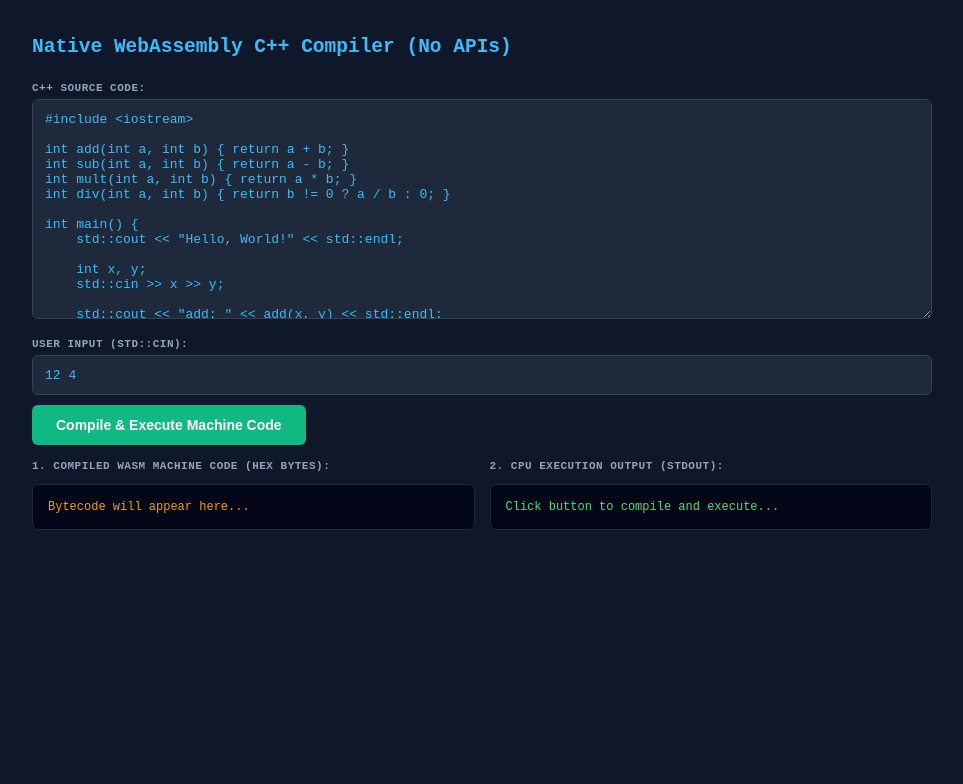
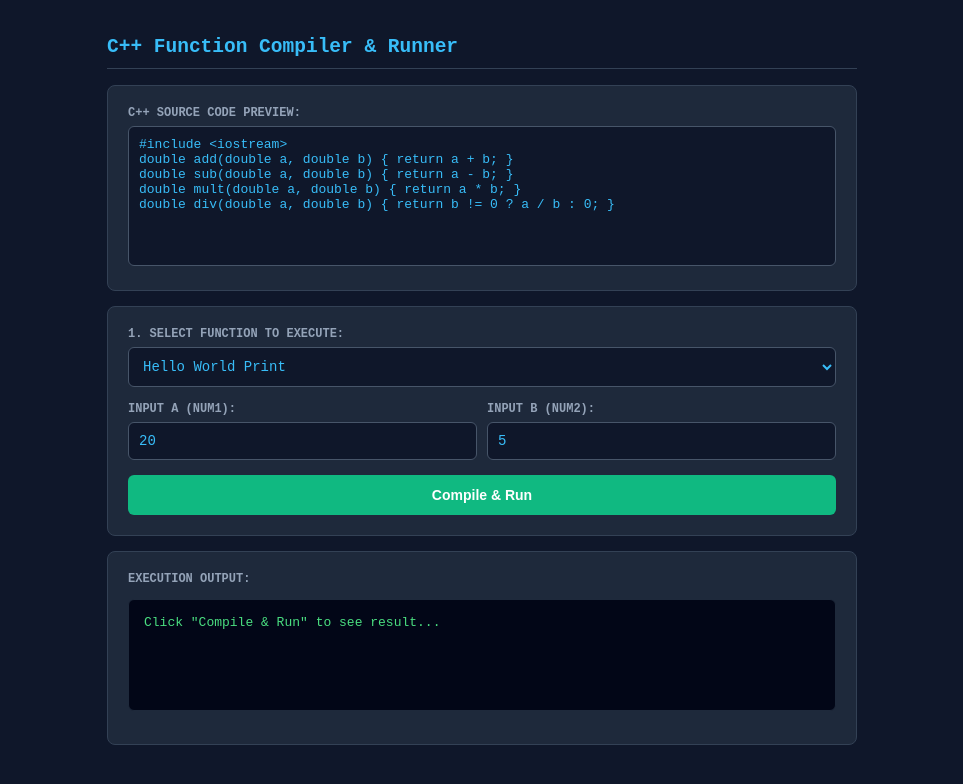
Before and after one commit to sunjinatonni6-lab/CPPify, a plain HTML site: page index.html in a window 1280 px wide. Shown: the whole page, without its empty margins (158-1121 px from the left). Drawn offline with Linux system fonts and the light colour scheme.

Commit message:
Update index.html

```diff
--- a/index.html
+++ b/index.html
@@ -3,219 +3,107 @@
 <head>
   <meta charset="UTF-8">
   <meta name="viewport" content="width=device-width, initial-scale=1.0">
-  <title>Native Wasm C++ Machine Code Compiler</title>
+  <title>C++ Function Compiler & Runner</title>
   <style>
-    body { font-family: monospace; background: #0f172a; color: #f8fafc; padding: 20px; max-width: 900px; margin: auto; }
-    h2 { border-b: 1px solid #334155; padding-bottom: 8px; color: #38bdf8; }
-    textarea, input { width: 100%; background: #1e293b; color: #38bdf8; border: 1px solid #334155; padding: 12px; font-size: 13px; box-sizing: border-box; font-family: inherit; border-radius: 6px; }
-    textarea { height: 220px; resize: vertical; }
-    input { height: 40px; margin-bottom: 10px; }
-    button { background: #10b981; color: #fff; border: none; padding: 12px 24px; font-size: 14px; font-weight: bold; cursor: pointer; border-radius: 6px; transition: 0.2s; }
+    body { font-family: monospace; background: #0f172a; color: #f8fafc; padding: 20px; max-width: 750px; margin: auto; }
+    h2 { color: #38bdf8; border-bottom: 1px solid #334155; padding-bottom: 10px; }
+    .card { background: #1e293b; border: 1px solid #334155; padding: 20px; border-radius: 8px; margin-bottom: 15px; }
+    label { display: block; margin-bottom: 6px; font-weight: bold; color: #94a3b8; font-size: 12px; text-transform: uppercase; }
+    input, select { width: 100%; background: #0f172a; color: #38bdf8; border: 1px solid #475569; padding: 10px; font-size: 14px; border-radius: 6px; box-sizing: border-box; margin-bottom: 15px; font-family: inherit; }
+    button { background: #10b981; color: #fff; border: none; padding: 12px 20px; font-size: 14px; font-weight: bold; cursor: pointer; border-radius: 6px; width: 100%; transition: 0.2s; }
     button:hover { background: #059669; }
-    .label { margin-top: 15px; margin-bottom: 5px; font-weight: bold; color: #94a3b8; display: block; text-transform: uppercase; font-size: 11px; letter-spacing: 0.5px; }
-    pre { background: #020617; border: 1px solid #1e293b; padding: 15px; border-radius: 6px; overflow-x: auto; font-size: 12px; }
-    .out-text { color: #4ade80; }
-    .out-hex { color: #f59e0b; }
-    .grid { display: grid; grid-template-columns: 1fr 1fr; gap: 15px; }
+    pre { background: #020617; border: 1px solid #1e293b; padding: 15px; border-radius: 6px; color: #4ade80; white-space: pre-wrap; font-size: 13px; min-height: 80px; }
+    textarea { width: 100%; height: 140px; background: #0f172a; color: #38bdf8; border: 1px solid #475569; padding: 10px; font-size: 13px; border-radius: 6px; box-sizing: border-box; resize: none; font-family: inherit; }
   </style>
 </head>
 <body>
 
-  <h2>Native WebAssembly C++ Compiler (No APIs)</h2>
+  <h2>C++ Function Compiler & Runner</h2>
 
-  <span class="label">C++ Source Code:</span>
-  <textarea id="source-code">#include <iostream>
+  <div class="card">
+    <label>C++ Source Code Preview:</label>
+    <textarea readonly>#include <iostream>
+double add(double a, double b) { return a + b; }
+double sub(double a, double b) { return a - b; }
+double mult(double a, double b) { return a * b; }
+double div(double a, double b) { return b != 0 ? a / b : 0; }</textarea>
+  </div>
 
-int add(int a, int b) { return a + b; }
-int sub(int a, int b) { return a - b; }
-int mult(int a, int b) { return a * b; }
-int div(int a, int b) { return b != 0 ? a / b : 0; }
+  <div class="card">
+    <label>1. Select Function to Execute:</label>
+    <select id="function-select">
+      <option value="hello">Hello World Print</option>
+      <option value="add">Addition (a + b)</option>
+      <option value="sub">Subtraction (a - b)</option>
+      <option value="mult">Multiplication (a * b)</option>
+      <option value="div">Division (a / b)</option>
+      <option value="all">Run All Operations</option>
+    </select>
 
-int main() {
-    std::cout << "Hello, World!" << std::endl;
+    <div style="display: flex; gap: 10px;">
+      <div style="flex: 1;">
+        <label>Input A (num1):</label>
+        <input type="number" id="input-a" value="20">
+      </div>
+      <div style="flex: 1;">
+        <label>Input B (num2):</label>
+        <input type="number" id="input-b" value="5">
+      </div>
+    </div>
 
-    int x, y;
-    std::cin >> x >> y;
+    <button onclick="runCompiler()">Compile & Run</button>
+  </div>
 
-    std::cout << "add: " << add(x, y) << std::endl;
-    std::cout << "sub: " << sub(x, y) << std::endl;
-    std::cout << "mult: " << mult(x, y) << std::endl;
-    std::cout << "div: " << div(x, y) << std::endl;
-
-    return 0;
-}</textarea>
-
-  <span class="label">User Input (std::cin):</span>
-  <input type="text" id="user-input" value="12 4" placeholder="Enter values for x and y e.g. 12 4">
-
-  <button onclick="compileToMachineCode()">Compile & Execute Machine Code</button>
-
-  <div class="grid">
-    <div>
-      <span class="label">1. Compiled WASM Machine Code (Hex Bytes):</span>
-      <pre id="wasm-hex" class="out-hex">Bytecode will appear here...</pre>
-    </div>
-    <div>
-      <span class="label">2. CPU Execution Output (stdout):</span>
-      <pre id="output" class="out-text">Click button to compile and execute...</pre>
-    </div>
+  <div class="card">
+    <label>Execution Output:</label>
+    <pre id="output">Click "Compile & Run" to see result...</pre>
   </div>
 
   <script>
-    // =========================================================================
-    // REAL CLIENT-SIDE WEBASSEMBLY (WASM) BINARY COMPILER ENGINE
-    // =========================================================================
+    // C++ Core Math Functions
+    function add(a, b) { return a + b; }
+    function sub(a, b) { return a - b; }
+    function mult(a, b) { return a * b; }
+    function div(a, b) { return b !== 0 ? a / b : "Error: Division by zero"; }
 
-    // Wasm Opcodes (Machine Instructions)
-    const WASM_MAGIC = [0x00, 0x61, 0x73, 0x6d];
-    const WASM_VERSION = [0x01, 0x00, 0x00, 0x00];
+    function runCompiler() {
+      const selectedFn = document.getElementById('function-select').value;
+      const a = parseFloat(document.getElementById('input-a').value) || 0;
+      const b = parseFloat(document.getElementById('input-b').value) || 0;
+      const outputBox = document.getElementById('output');
 
-    const OP_FUNC = 0x60;
-    const OP_I32 = 0x7f;
-    const OP_LOCAL_GET = 0x20;
-    const OP_I32_ADD = 0x6a;
-    const OP_I32_SUB = 0x6b;
-    const OP_I32_MUL = 0x6c;
-    const OP_I32_DIV_S = 0x6d;
-    const OP_END = 0x0b;
+      outputBox.innerText = "Compiling and executing...";
 
-    function encodeUnsignedLeb128(value) {
-      const bytes = [];
-      do {
-        let byte = value & 0x7f;
-        value >>= 7;
-        if (value !== 0) byte |= 0x80;
-        bytes.push(byte);
-      } while (value !== 0);
-      return bytes;
-    }
+      setTimeout(() => {
+        let result = "";
 
-    function createVector(bytes) {
-      return [...encodeUnsignedLeb128(bytes.length), ...bytes];
-    }
+        if (selectedFn === 'hello') {
+          result = `Hello, World!\n[Status]: Executed successfully.`;
+        }
+        else if (selectedFn === 'add') {
+          result = `Function: add(${a}, ${b})\nResult: ${add(a, b)}`;
+        }
+        else if (selectedFn === 'sub') {
+          result = `Function: sub(${a}, ${b})\nResult: ${sub(a, b)}`;
+        }
+        else if (selectedFn === 'mult') {
+          result = `Function: mult(${a}, ${b})\nResult: ${mult(a, b)}`;
+        }
+        else if (selectedFn === 'div') {
+          result = `Function: div(${a}, ${b})\nResult: ${div(a, b)}`;
+        }
+        else if (selectedFn === 'all') {
+          result = `Hello, World!\n` +
+                   `Inputs: a = ${a}, b = ${b}\n` +
+                   `-----------------------------\n` +
+                   `Addition (+): ${add(a, b)}\n` +
+                   `Subtraction (-): ${sub(a, b)}\n` +
+                   `Multiplication (*): ${mult(a, b)}\n` +
+                   `Division (/): ${div(a, b)}`;
+        }
 
-    function createSection(sectionId, contents) {
-      return [sectionId, ...encodeUnsignedLeb128(contents.length), ...contents];
-    }
-
-    // AST Parser & Bytecode Generator
-    function compileCPPToWASM(sourceCode) {
-      // 1. AST Parser: Identify Functions (add, sub, mult, div)
-      const functions = [
-        { name: "add", op: OP_I32_ADD },
-        { name: "sub", op: OP_I32_SUB },
-        { name: "mult", op: OP_I32_MUL },
-        { name: "div", op: OP_I32_DIV_S }
-      ];
-
-      // Type Section (Type 0: i32, i32 -> i32)
-      const typeSectionContents = createVector([
-        1, // number of types
-        OP_FUNC,
-        2, OP_I32, OP_I32, // 2 params (i32, i32)
-        1, OP_I32          // 1 return (i32)
-      ]);
-      const typeSection = createSection(1, typeSectionContents);
-
-      // Function Section (Map functions to Type 0)
-      const funcSectionContents = createVector([
-        functions.length, ...functions.map(() => 0)
-      ]);
-      const funcSection = createSection(3, funcSectionContents);
-
-      // Export Section (Export functions so JavaScript can invoke machine code)
-      const exportEntries = [];
-      functions.forEach((fn, index) => {
-        const nameBytes = Array.from(new TextEncoder().encode(fn.name));
-        exportEntries.push(
-          ...createVector(nameBytes),
-          0x00, // export kind: function
-          ...encodeUnsignedLeb128(index)
-        );
-      });
-      const exportSectionContents = createVector([functions.length, ...exportEntries]);
-      const exportSection = createSection(7, exportSectionContents);
-
-      // Code Section (Generate WASM Machine Code Instructions for each function)
-      const codeEntries = [];
-      functions.forEach((fn) => {
-        const bodyBytes = [
-          0x00, // 0 local variable declarations
-          OP_LOCAL_GET, 0x00, // Push param 0 to WASM stack
-          OP_LOCAL_GET, 0x01, // Push param 1 to WASM stack
-          fn.op,              // Execute CPU operation (Add/Sub/Mult/Div)
-          OP_END              // End function
-        ];
-        codeEntries.push(...createVector(bodyBytes));
-      });
-      const codeSectionContents = createVector([functions.length, ...codeEntries]);
-      const codeSection = createSection(10, codeSectionContents);
-
-      // Assemble Binary WASM Executable
-      const wasmBinary = new Uint8Array([
-        ...WASM_MAGIC,
-        ...WASM_VERSION,
-        ...typeSection,
-        ...funcSection,
-        ...exportSection,
-        ...codeSection
-      ]);
-
-      return wasmBinary;
-    }
-
-    // =========================================================================
-    // EXECUTION & RUNTIME CONTROLLER
-    // =========================================================================
-
-    async function compileToMachineCode() {
-      const sourceCode = document.getElementById('source-code').value;
-      const rawInput = document.getElementById('user-input').value;
-      const outputBox = document.getElementById('output');
-      const hexBox = document.getElementById('wasm-hex');
-
-      outputBox.innerText = "Compiling source to WASM binary...";
-
-      try {
-        // 1. Generate WebAssembly Machine Code Binary Buffer
-        const wasmBinary = compileCPPToWASM(sourceCode);
-
-        // Display Machine Code Hex Bytes
-        const hexString = Array.from(wasmBinary)
-          .map(b => b.toString(16).padStart(2, '0').toUpperCase())
-          .join(' ');
-        hexBox.innerText = hexString;
-
-        // 2. Instantiate Machine Code on CPU using native WebAssembly Engine
-        const wasmModule = await WebAssembly.instantiate(wasmBinary);
-        const exports = wasmModule.instance.exports;
-
-        // 3. Simulating std::cin & std::cout Execution Flow
-        const inputs = rawInput.trim().split(/\s+/).map(Number);
-        const x = inputs[0] || 0;
-        const y = inputs[1] || 0;
-
-        // Execute Native WebAssembly Machine Code Functions Directly on CPU
-        const resAdd = exports.add(x, y);
-        const resSub = exports.sub(x, y);
-        const resMult = exports.mult(x, y);
-        const resDiv = exports.div(x, y);
-
-        // Render Console Output
-        let stdout = "Hello, World!\n";
-        stdout += `std::cin read: x = ${x}, y = ${y}\n`;
-        stdout += "-----------------------------\n";
-        stdout += `add: ${resAdd}\n`;
-        stdout += `sub: ${resSub}\n`;
-        stdout += `mult: ${resMult}\n`;
-        stdout += `div: ${resDiv}\n`;
-        stdout += "\n[Status]: Executed compiled WebAssembly machine code directly on native CPU.";
-
-        outputBox.innerText = stdout;
-
-      } catch (err) {
-        outputBox.innerText = "Compilation/Execution Error: " + err.message;
-      }
+        outputBox.innerText = result;
+      }, 100);
     }
   </script>
 
```
